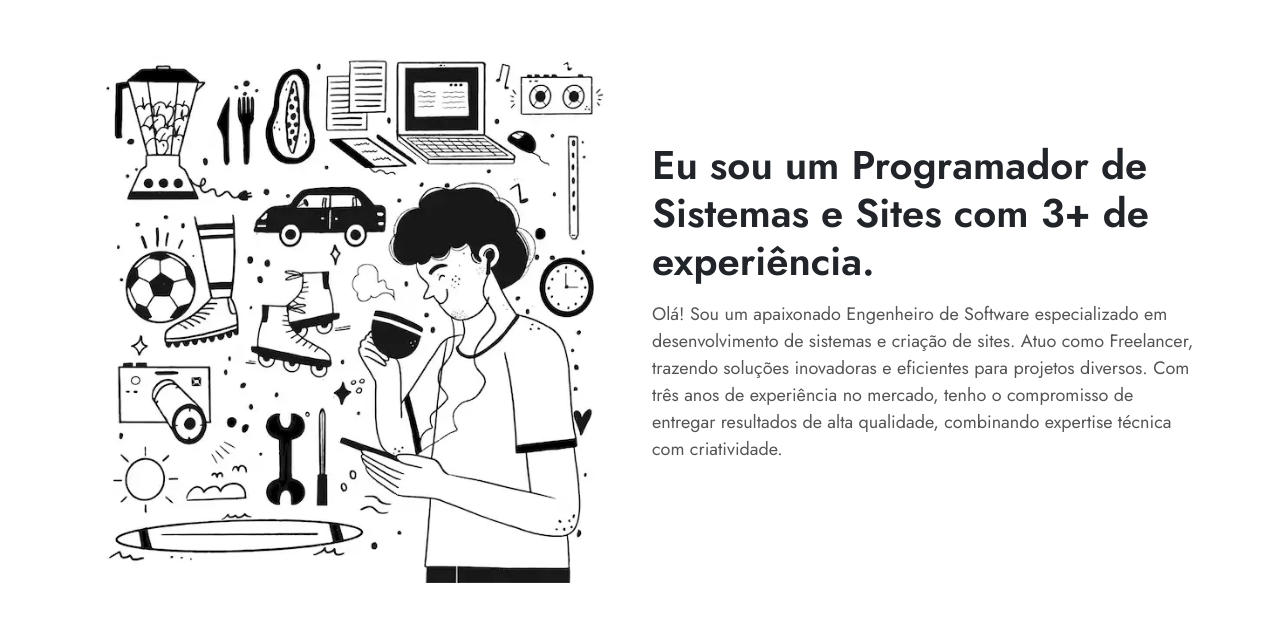
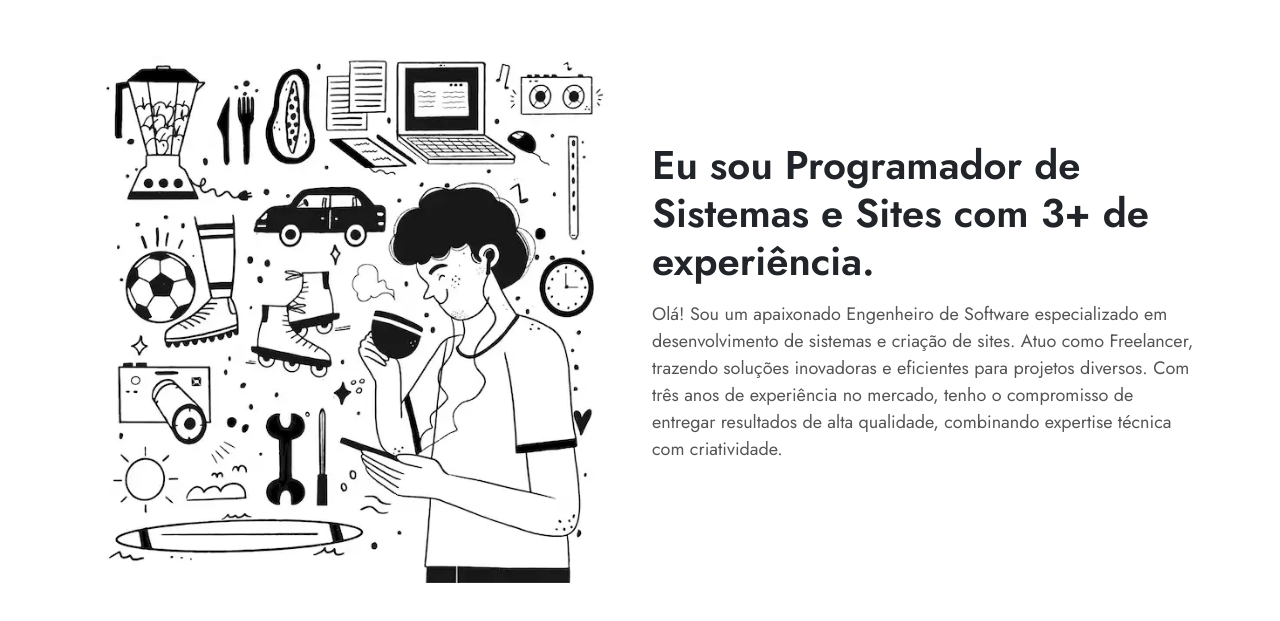
Before and after one commit to GabrielPSantana/-portfolio, a plain HTML site: page index.html in a window 1280 px wide. Shown: the part 763-1384 px from the top of the page. Drawn offline with nearby package versions, Linux system fonts and the light colour scheme.

Commit message:
Ajuste feito na frase no layout

```diff
--- a/index.html
+++ b/index.html
@@ -80,7 +80,7 @@
                     <div class="col-lg-6 ps-lg-6">
                         <div class="about-text">
                             <h1 class="h1 mb-3 text-dark fw-semibold">
-                                Eu sou um Programador de Sistemas e Sites com 3+ de experiência.
+                                Eu sou Programador de Sistemas e Sites com 3+ de experiência.
                             </h1>
                             <p>
                                 Olá! Sou um apaixonado Engenheiro de Software
```
